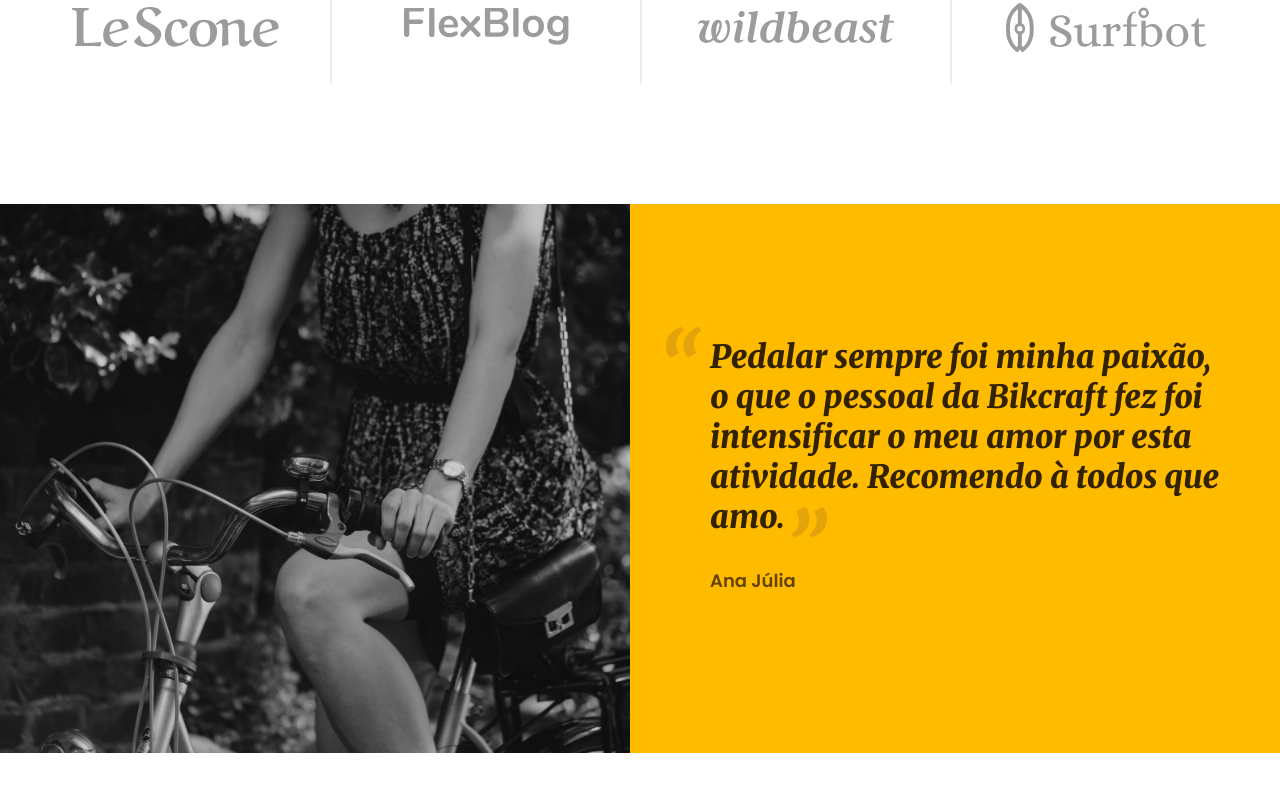
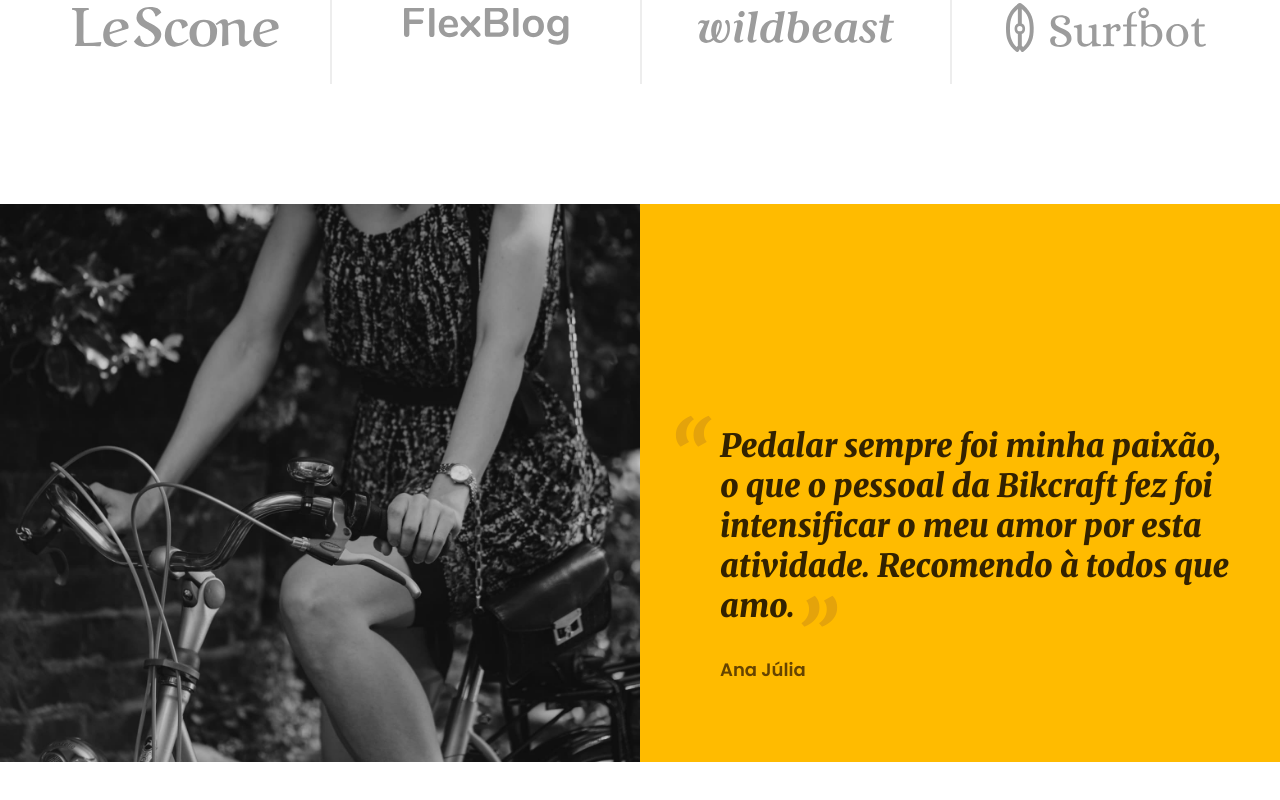
Before and after one commit to AugustoPaulsen01/AugustoPaulsen01.github.io, a plain HTML site: page index.html in a window 1280 px wide. Shown: the part 3075-3875 px from the top of the page. Drawn offline with Linux system fonts and the light colour scheme.

Commit message:
atualização

```diff
--- a/css/home/depoimento.css
+++ b/css/home/depoimento.css
@@ -1,5 +1,4 @@
 .depoimento {
-  max-width: 1400px;
   display: grid;
   grid-template-columns: 1fr 1fr;
   background-color: var(--cor-p1);
@@ -15,7 +14,7 @@
 }
 
 .depoimento-conteudo {
-  padding: 40px 40px 160px 80px;
+  padding: 40px 40px 80px 80px;
   align-self: end;
 }
 
--- a/index.html
+++ b/index.html
@@ -114,7 +114,7 @@
     </ul>
   </section>
 
-  <section class="depoimento container" aria-label="Depoimento">
+  <section class="depoimento" aria-label="Depoimento">
     <div>
       <img src="./img/fotos/depoimento.jpg" alt="Pessoa pedalando uma bicicleta Bikcraft">
     </div>
```
